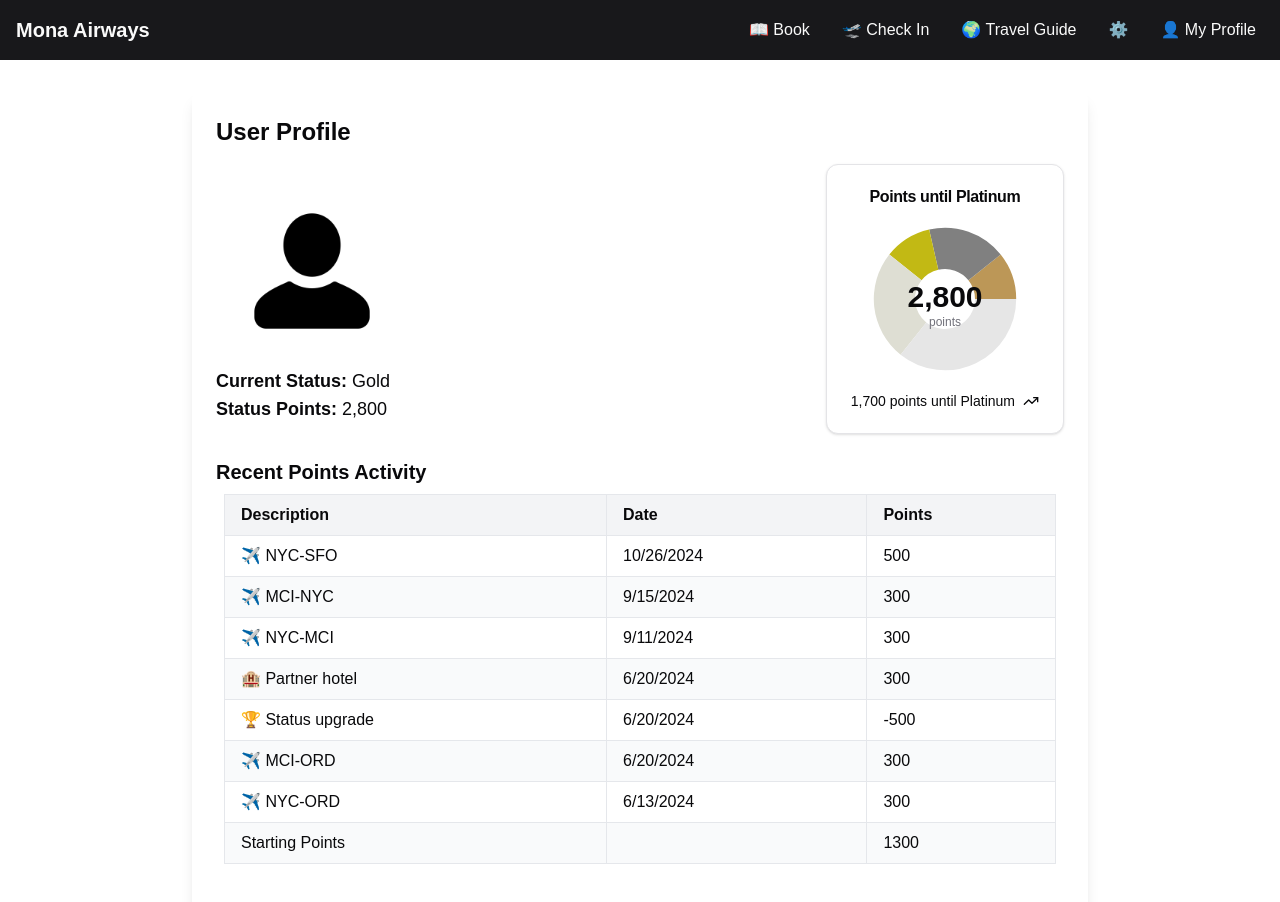
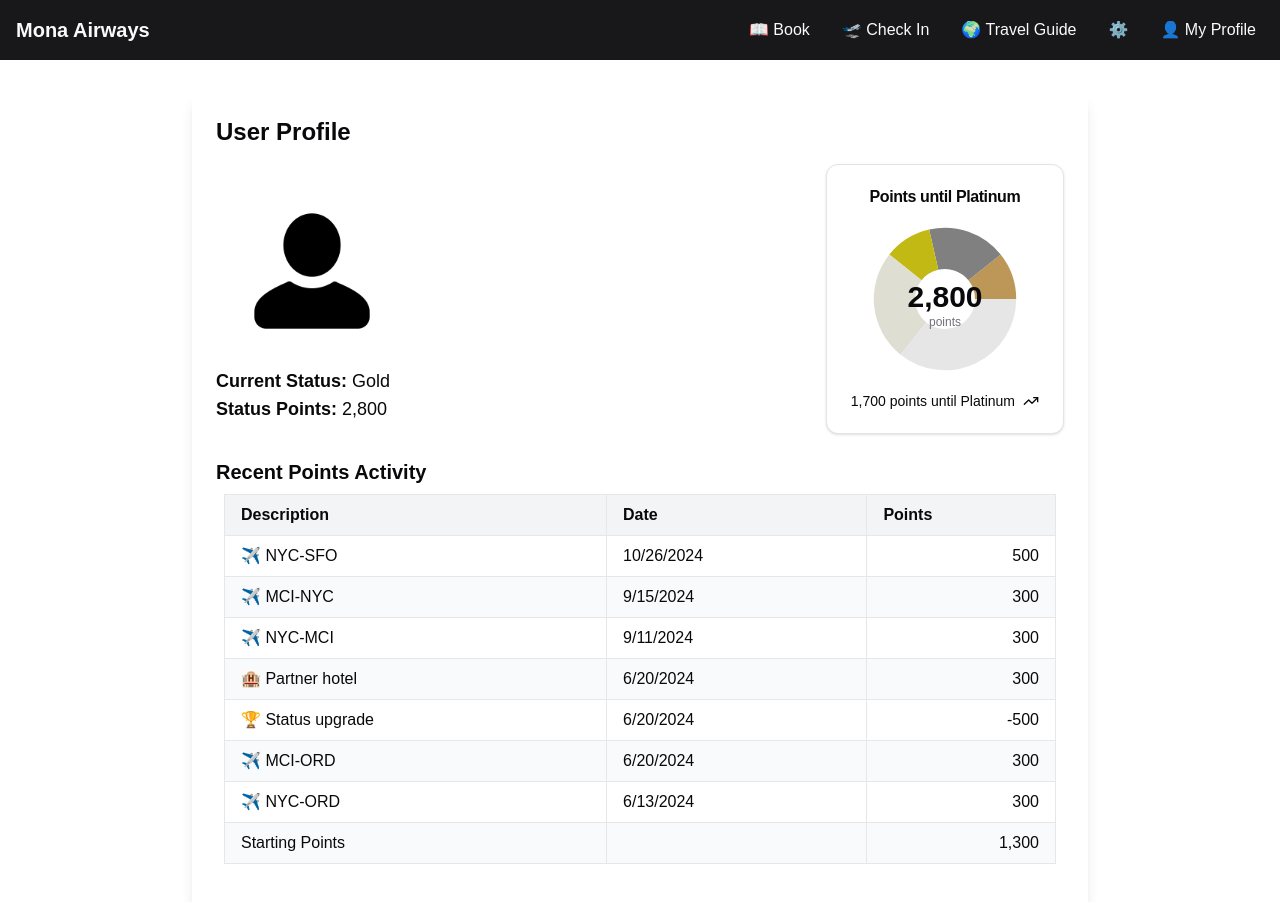
Before and after one commit to Damovisa/travel-app, a Next.js app: page /profile in a window 1280 px wide. Shown: the top 902 px of the page. Built offline with nearby package versions, Linux system fonts and the light colour scheme.

Commit message:
Table formatting

```diff
--- a/components/ui/pointsActivityTable.tsx
+++ b/components/ui/pointsActivityTable.tsx
@@ -24,7 +24,7 @@ const columns = [
   }),
   columnHelper.accessor('points', {
     header: () => 'Points',
-    cell: info => info.renderValue()
+    cell: info => <div style={{ textAlign: 'right' }}>{info.renderValue()?.toLocaleString()}</div>
   })
 ]
 
```
